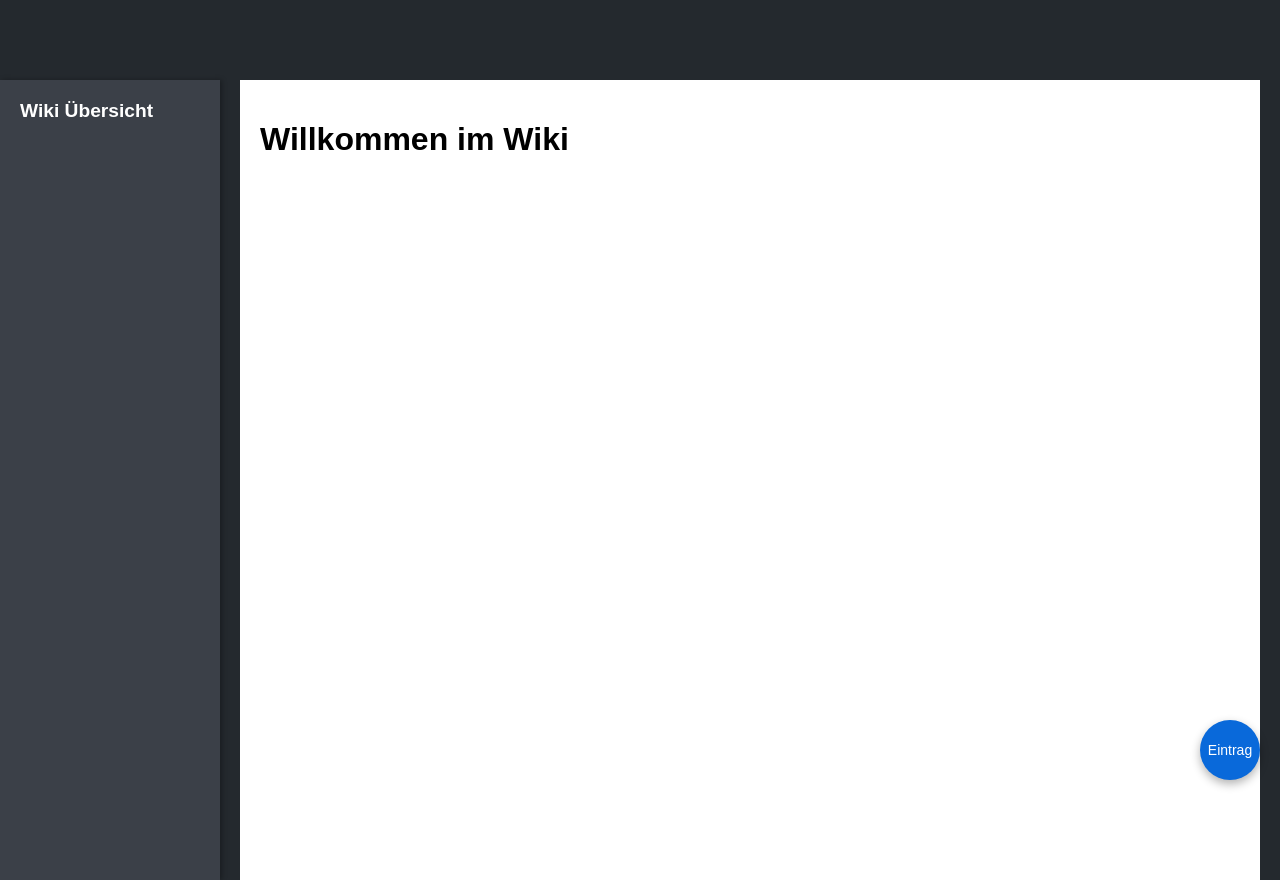
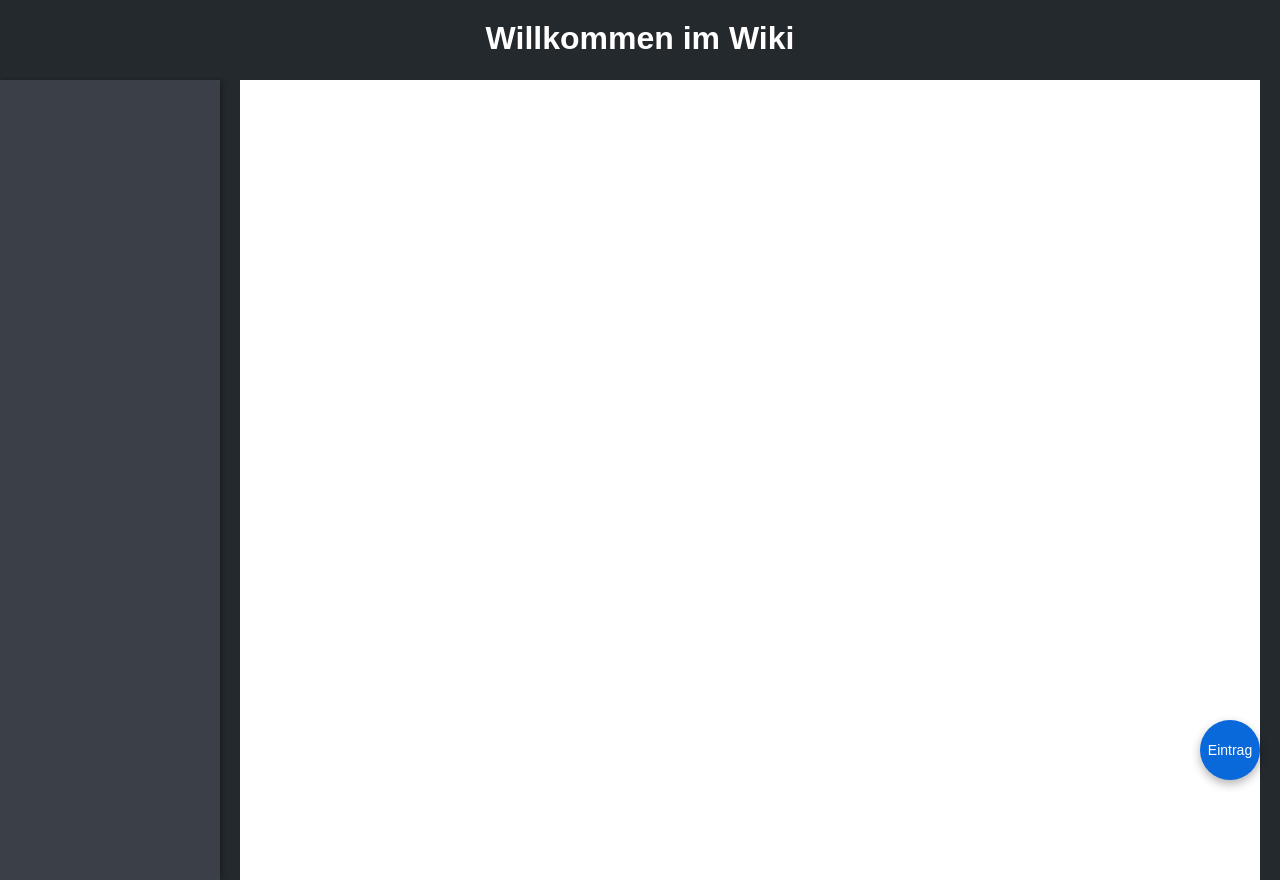
Before and after one commit to leanderkretschmer/itu-3-web, a PHP site: page /classbook/test.php in a window 1280 px wide. Run offline with PHP 8.4, Linux system fonts and the light colour scheme; data that the repository does not hold is empty.

Commit message:
Update test.php

```diff
--- a/classbook/test.php
+++ b/classbook/test.php
@@ -140,7 +140,7 @@ function getWikiEntries($conn) {
     while ($row = $result->fetch_assoc()) {
         $entries[] = $row;
     }
-    // Hier wird eine Baumstruktur anhand der Parent-Beziehungen aufgebaut.
+    // Aufbau einer Baumstruktur anhand der Parent-Beziehungen.
     $tree = [];
     $byId = [];
     foreach ($entries as $entry) {
@@ -154,7 +154,7 @@ function getWikiEntries($conn) {
             $tree[] = &$entry;
         }
     }
-    // Rekursive sortierung: alphabetisch nach Titel (auf jeder Ebene)
+    // Rekursive alphabetische Sortierung: sortiert jede Ebene nach Titel.
     function sortEntries(&$entries) {
         usort($entries, function ($a, $b) {
             return strcmp($a['title'], $b['title']);
@@ -180,17 +180,22 @@ function getWikiEntries($conn) {
   <link rel="stylesheet" type="text/css" href="style.css" />
 </head>
 <body>
+  <!-- Header: Überschrift über die gesamte Seite -->
+  <header class="site-header">
+    <h1>Willkommen im Wiki</h1>
+  </header>
+
+  <!-- Container für Sidebar und Hauptinhalt -->
   <div class="container">
     <!-- Linke Seitenleiste -->
     <div class="sidebar">
-      <h2>Wiki Übersicht</h2>
       <ul id="wikiList">
         <!-- Wiki-Einträge werden hier per JavaScript geladen -->
       </ul>
     </div>
     <!-- Hauptbereich -->
     <div class="content">
-      <h1 id="contentTitle">Willkommen im Wiki</h1>
+      <!-- Hier werden bei Bedarf Detailinhalte angezeigt -->
       <div id="contentArea"></div>
     </div>
   </div>
@@ -259,7 +264,7 @@ function getWikiEntries($conn) {
         .then(data => {
           const wikiList = document.getElementById("wikiList");
           wikiList.innerHTML = "";
-          // Rekursive Funktion zum Rendern der Einträge (mit Einrückung je nach Level)
+          // Rekursive Funktion zum Rendern der Einträge (Einrücken entsprechend des Levels)
           function renderEntries(entries, container) {
             entries.forEach(entry => {
               const li = document.createElement("li");
@@ -280,9 +285,8 @@ function getWikiEntries($conn) {
         .catch(error => console.error("Fehler beim Laden der Wiki Einträge:", error));
     }
 
-    // Inhalt eines Wiki-Eintrags laden und im Hauptbereich anzeigen
+    // Inhalt eines Wiki-Eintrags in den Hauptbereich laden
     function loadContent(entry) {
-      document.getElementById("contentTitle").textContent = entry.title;
       document.getElementById("contentArea").textContent = entry.content;
     }
   </script>
```
